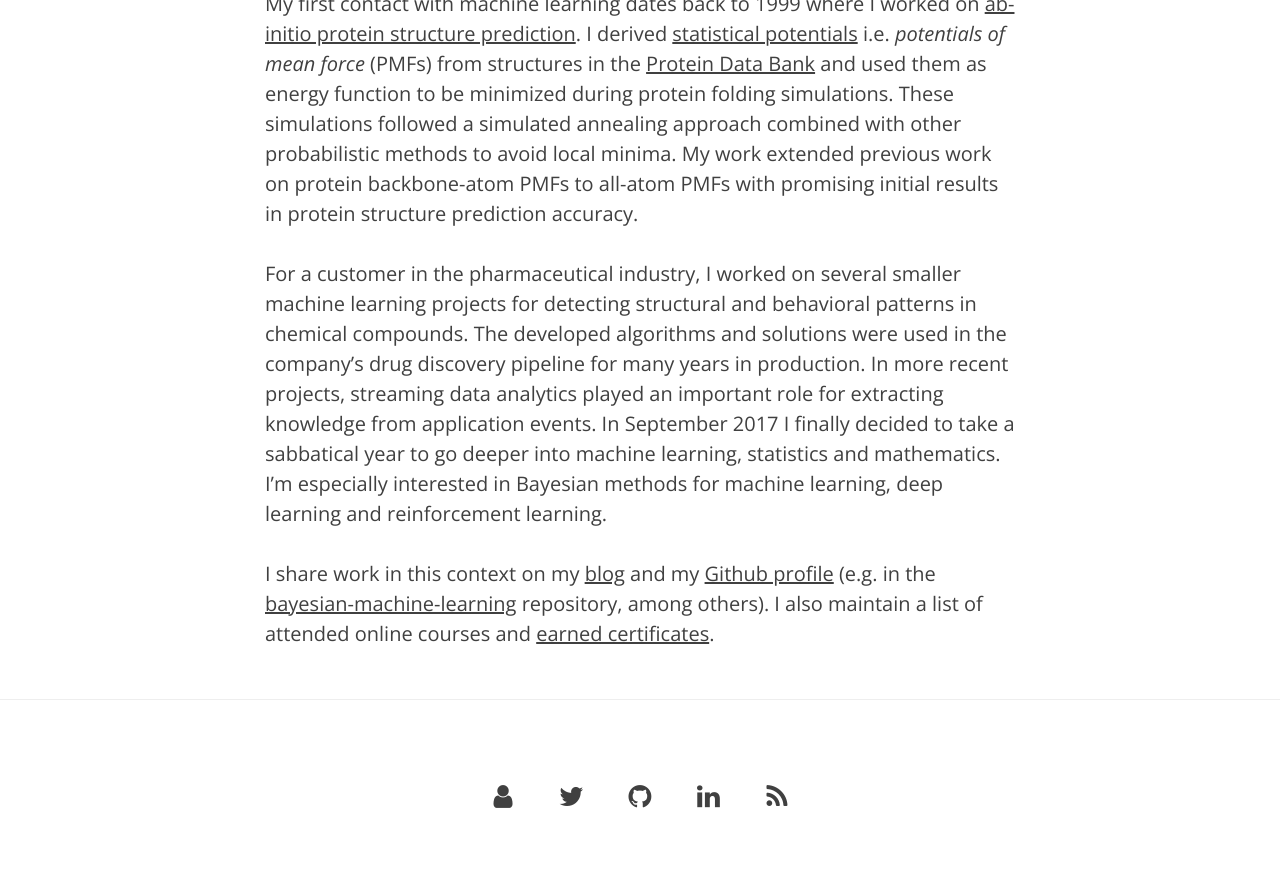
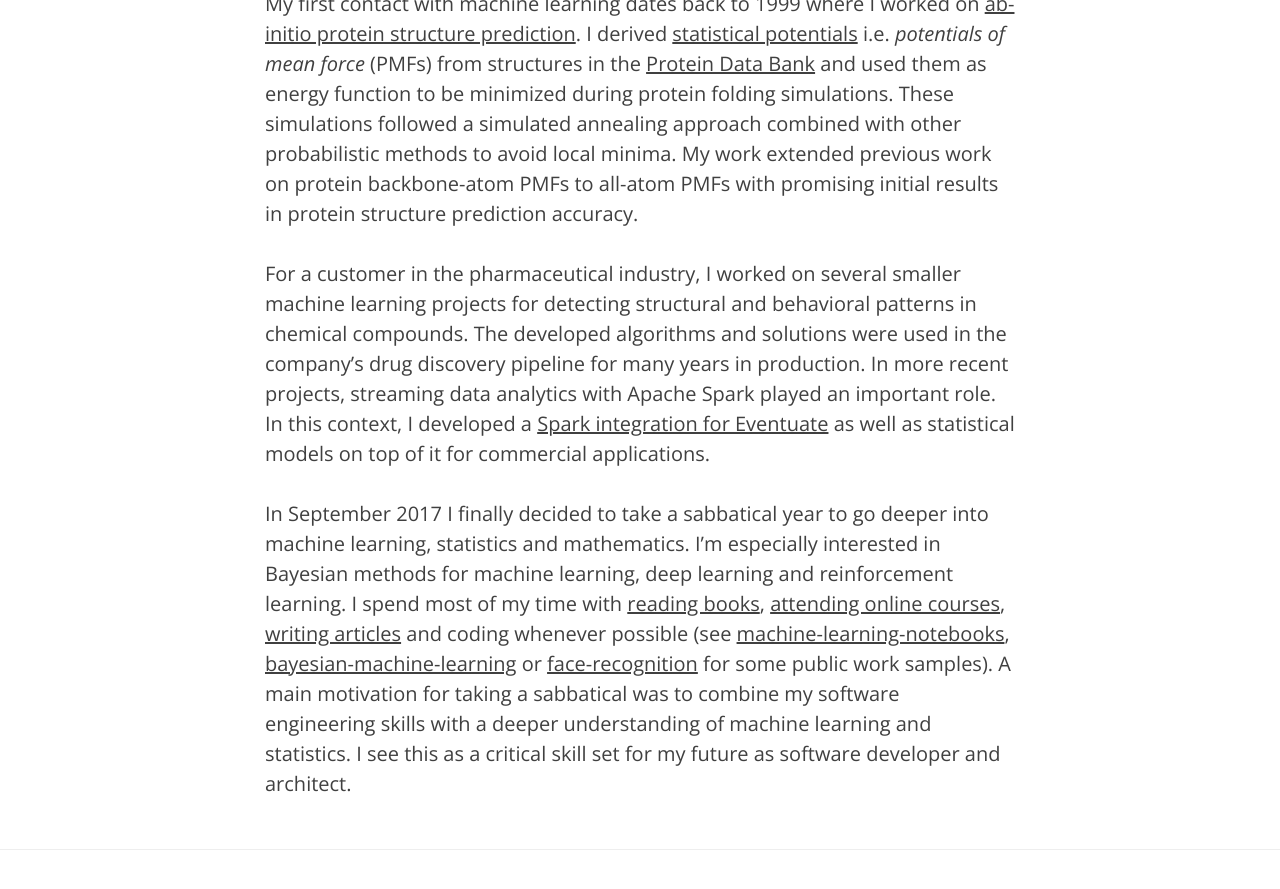
Before and after one commit to krasserm/krasserm.github.io, a Jekyll site: the page built from stories.md, in a window 1280 px wide and 900 px high, scrolled down 3741 px. Shown: the top 889 px of the window. Built offline with Jekyll 4.4.1, drawn with Linux system fonts in a browser that asks for light colours.

Commit message:
Update machine learning section

```diff
--- a/stories.md
+++ b/stories.md
@@ -102,11 +102,18 @@
 
 For a customer in the pharmaceutical industry, I worked on several smaller machine learning projects for detecting structural
 and behavioral patterns in chemical compounds. The developed algorithms and solutions were used in the company's drug
-discovery pipeline for many years in production. In more recent projects, streaming data analytics played an important
-role for extracting knowledge from application events. In September 2017 I finally decided to take a sabbatical
-year to go deeper into machine learning, statistics and mathematics. I'm especially interested in Bayesian methods for
-machine learning, deep learning and reinforcement learning.
+discovery pipeline for many years in production. In more recent projects, streaming data analytics with Apache Spark played
+an important role. In this context, I developed a [Spark integration for Eventuate](http://rbmhtechnology.github.io/eventuate/adapters/spark.html)
+as well as statistical models on top of it for commercial applications.
 
-I share work in this context on my [blog](/) and my [Github profile](https://github.com/krasserm) (e.g. in the
-[bayesian-machine-learning](https://github.com/krasserm/bayesian-machine-learning) repository, among others). I also
-maintain a list of attended online courses and [earned certificates](/resume#certificates).
+In September 2017 I finally decided to take a sabbatical year to go deeper into machine learning, statistics and mathematics.
+I'm especially interested in Bayesian methods for machine learning, deep learning and reinforcement learning. I spend most
+of my time with [reading books](/2018/01/03/machine-learning-resources/),
+[attending online courses](/resume/#certificates),
+[writing articles](/) and coding whenever possible (see
+[machine-learning-notebooks](https://github.com/krasserm/machine-learning-notebooks),
+[bayesian-machine-learning](https://github.com/krasserm/bayesian-machine-learning) or
+[face-recognition](http://nbviewer.jupyter.org/github/krasserm/face-recognition/blob/master/face-recognition.ipynb?flush_cache=true)
+for some public work samples). A main motivation for taking a sabbatical was to combine my software engineering skills
+with a deeper understanding of machine learning and statistics. I see this as a critical skill set for my future as software
+developer and architect.
```
